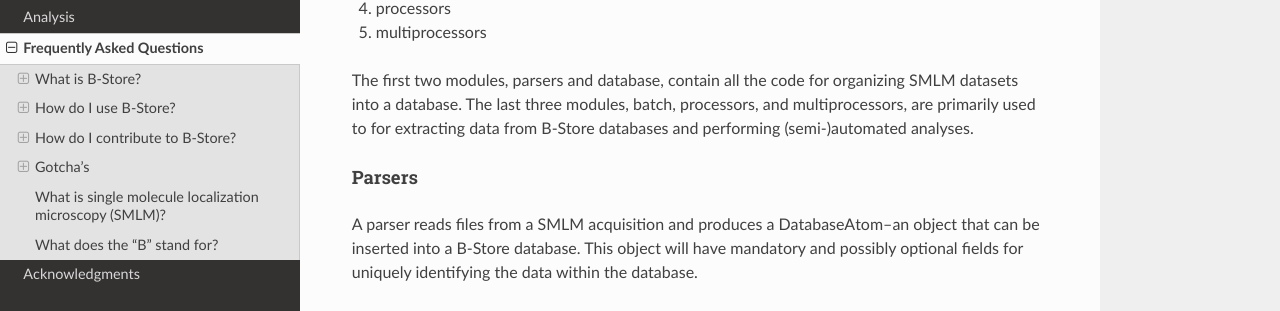
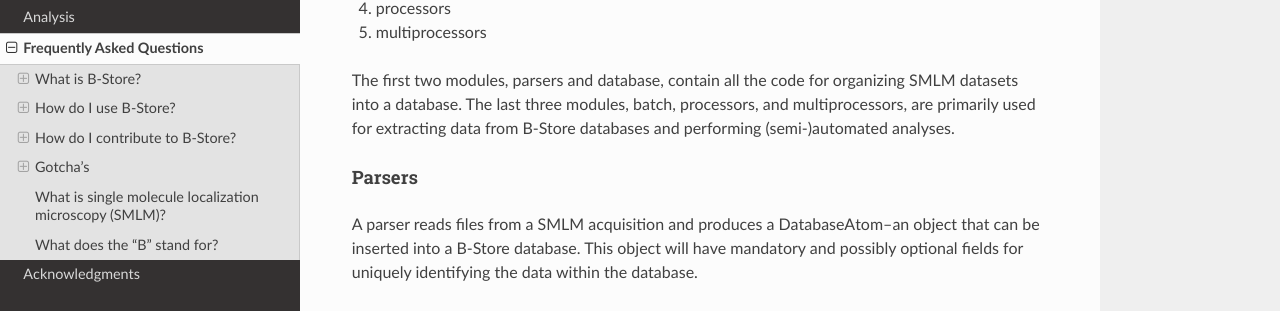
Before and after one commit to kmdouglass/bstore, a Sphinx documentation site: the page built from docs/faq.rst, in a window 1280 px wide and 900 px high, scrolled down 5525 px. Shown: the part 187-498 px from the top of the window. Built offline with Sphinx 7.4.7 and the Read the Docs theme 2.0.0, drawn with Linux system fonts in a browser that asks for light colours; pages that are not in the unit, such as notebooks, are missing from menus; some of the changed lines change nothing that is shown; some of the changed text lies outside the part shown.

Commit message:
Minor update to FAQ.

```diff
--- a/docs/faq.rst
+++ b/docs/faq.rst
@@ -7,8 +7,8 @@ Frequently Asked Questions
 :Author: Kyle M. Douglass
 :Contact: kyle.m.douglass@gmail.com
 :organization: École Polytechnique Fédérale de Lausanne (EPFL)
-:revision: $Revision: 1 $
-:date: 2016-07-23
+:revision: $Revision: 2 $
+:date: 2016-07-25
 
 :abstract:
 
@@ -261,7 +261,7 @@ The B-Store code base is divided into five separate modules:
 
 The first two modules, parsers and database, contain all the code for
 organizing SMLM datasets into a database. The last three modules,
-batch, processors, and multiprocessors, are primarily used to for
+batch, processors, and multiprocessors, are primarily used for
 extracting data from B-Store databases and performing (semi-)automated
 analyses.
 
```
